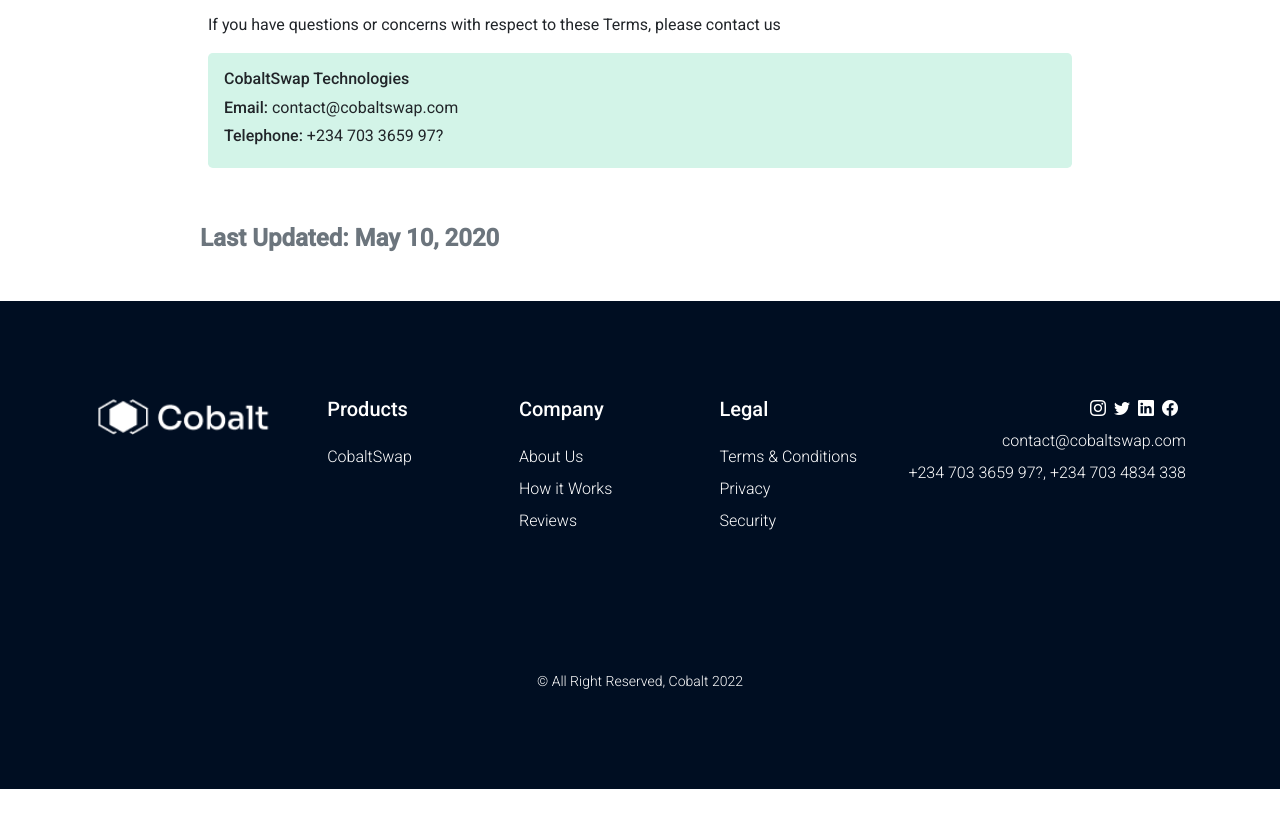
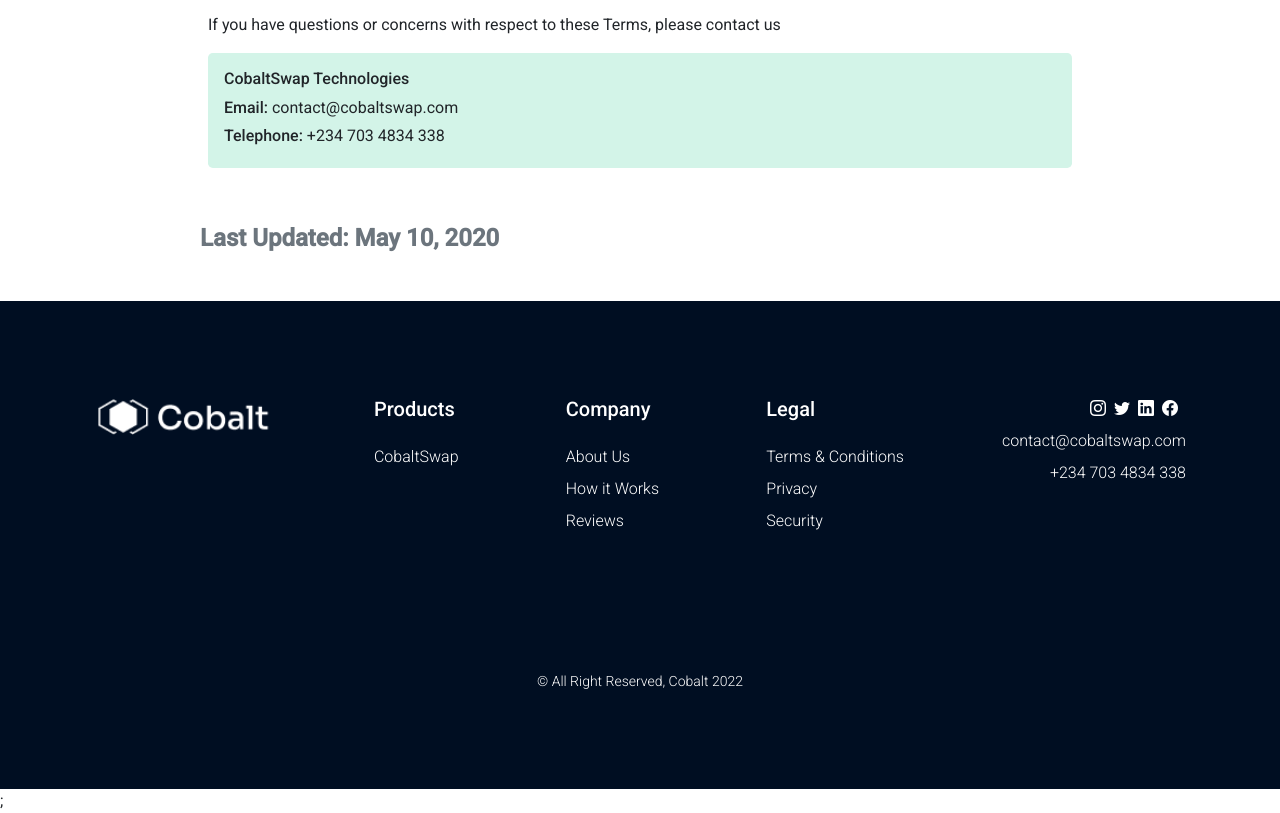
Before and after one commit to cobaltswap/landing-page, a Next.js app: page /terms in a window 1280 px wide. Shown: the part 1322-2135 px from the top of the page. Before the commit the page ends 2111 px from the top, so only its background shows below. Built offline with nearby package versions, Linux system fonts and the light colour scheme.

Commit message:
FIX: Remove dummy phone number

```diff
--- a/src/components/footer.js
+++ b/src/components/footer.js
@@ -100,13 +100,10 @@
             </div>
             {/* phone */}
             <div className="footer__phone mb-2">
-              <Link href={`tel:+${config.contact.mobilePhone1}`}>
-                <a>{parsePhoneNumberForView(config.contact.mobilePhone1)}</a>
+              <Link href={`tel:+${config.contact.mobilePhone}`}>
+                <a>{parsePhoneNumberForView(config.contact.mobilePhone)}</a>
               </Link>
-              ,{" "}
-              <Link href={`tel:+${config.contact.mobilePhone2}`}>
-                <a>{parsePhoneNumberForView(config.contact.mobilePhone2)}</a>
-              </Link>
+
             </div>
           </address>
         </div>
--- a/src/config.json
+++ b/src/config.json
@@ -1,8 +1,7 @@
 {
   "contact": {
     "whatsapp": "2349078785157",
-    "mobilePhone1": "234703365997?",
-    "mobilePhone2": "2347034834338",
+    "mobilePhone": "2347034834338",
     "email": "contact@cobaltswap.com",
     "instagramHandle": "https://www.instagram.com/cobaltswap/",
     "twitterHandle": "https://twitter.com/Cobaltswap",
--- a/src/pages/_app.js
+++ b/src/pages/_app.js
@@ -1,13 +1,13 @@
+import Head from "next/head";
 import "../styles/globals.scss";
-import Head from "next/head";
 
 function MyApp({ Component, pageProps }) {
   return (
     <>
       <Head>
-        <meta name="viewport" content="width=device-width, initial-scale=1" />
+        <meta name="viewport" content="viewport-fit=cover" />
       </Head>
-      <Component {...pageProps} />
+      <Component {...pageProps} />;
     </>
   );
 }
--- a/src/pages/terms/index.js
+++ b/src/pages/terms/index.js
@@ -18,7 +18,9 @@
           <Terms />
           <Privacy />
           <TermsContact />
-          <p className="col-12 col-md-11 mx-auto text-secondary fw-600 h4 mb-5">Last Updated: May 10, 2020</p>
+          <p className="col-12 col-md-11 mx-auto text-secondary fw-600 h4 mb-5">
+            Last Updated: May 10, 2020
+          </p>
         </div>
       </div>
       <Footer />
@@ -134,8 +136,8 @@
           </p>
           <p className="mb-1">
             <span className="h6">Telephone: </span>
-            <Link href={`tel:+${config.contact.mobilePhone1}`}>
-              <a>{parsePhoneNumberForView(config.contact.mobilePhone1)}</a>
+            <Link href={`tel:+${config.contact.mobilePhone}`}>
+              <a>{parsePhoneNumberForView(config.contact.mobilePhone)}</a>
             </Link>
           </p>
         </div>
```
